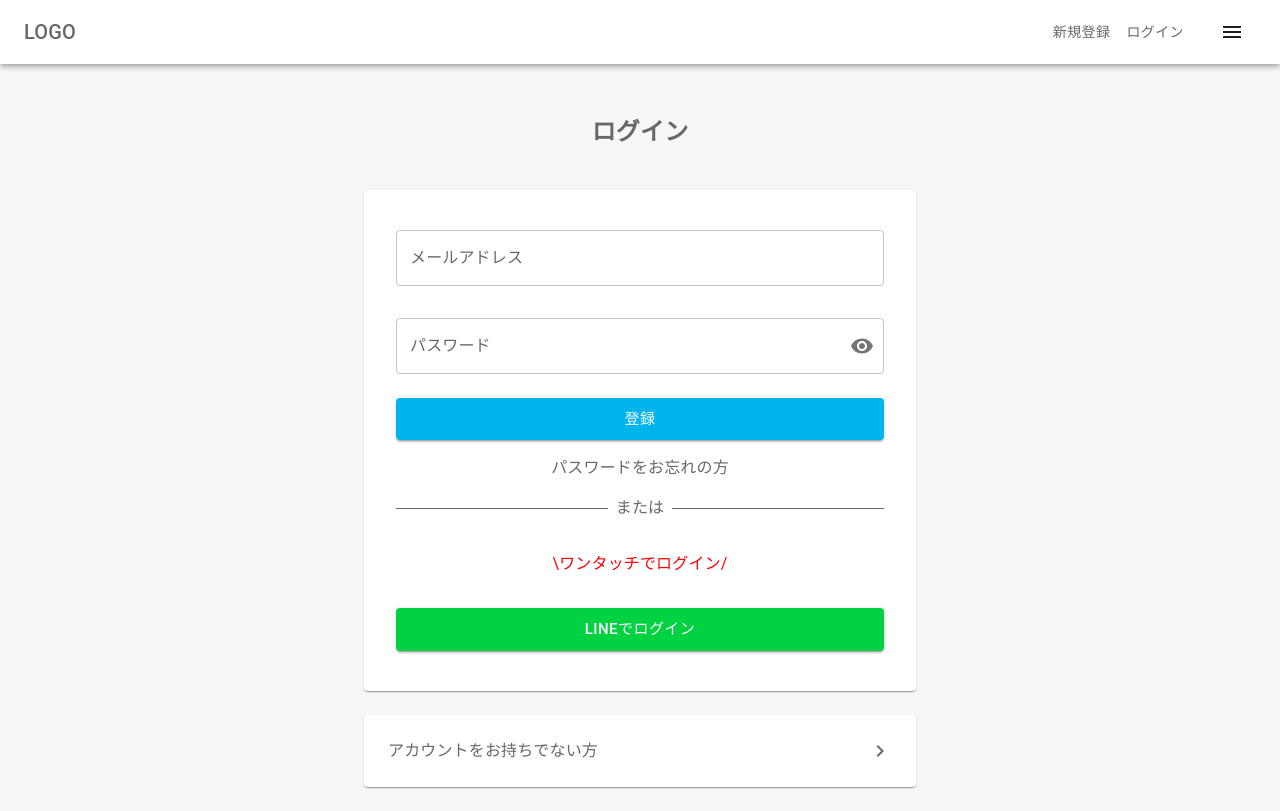
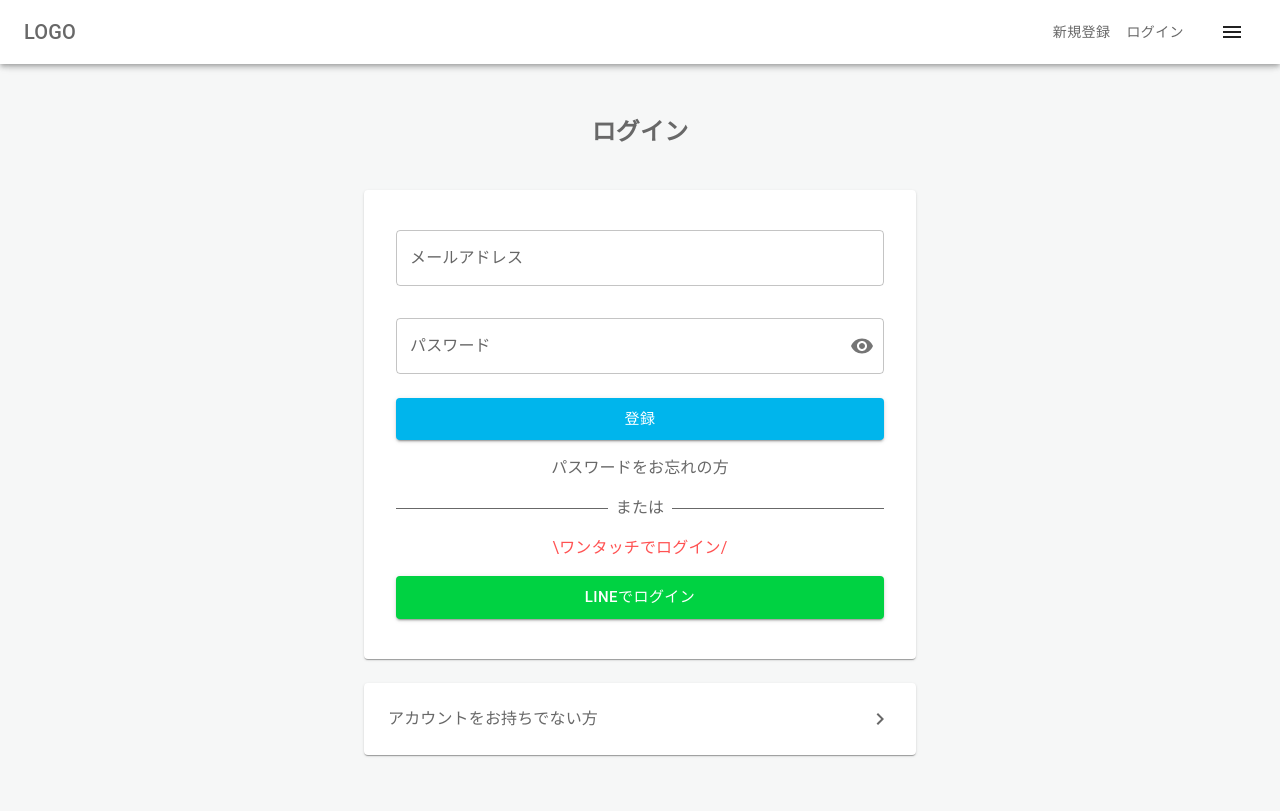
Before and after one commit to suzuki-motomichi/tests, a React (Create React App) app in the folder frontend/app/: page /login in a window 1280 px wide. Built offline with nearby package versions, Linux system fonts and the light colour scheme.

Commit message:
fix: Boxとcolorを追加した

```diff
--- a/frontend/app/src/components/organisms/LoginForm.tsx
+++ b/frontend/app/src/components/organisms/LoginForm.tsx
@@ -53,7 +53,7 @@ const LoginForm: React.FC = () => {
             />
             <Link to="#">パスワードをお忘れの方</Link>
             <Or />
-            <p style={{color: "red"}}>\ワンタッチでログイン/</p>
+            <Box sx={warningText}>\ワンタッチでログイン/</Box>
             <PrimaryButton
               handleClickButton={handleClickButton}
               text={"LINEでログイン"}
@@ -72,5 +72,8 @@ const cardContentStyle = {
   display: "flex",
   flexDirection: "column",
 };
+const warningText = {
+  color: "warningText.main",
+};
 
 export default LoginForm;
--- a/frontend/app/src/style/theme.tsx
+++ b/frontend/app/src/style/theme.tsx
@@ -9,7 +9,7 @@ declare module "@mui/material/styles/createPalette" {
     warningBackground: {
       main: string;
     };
-    primaryTex: {
+    primaryText: {
       main: string;
     };
     overlay: {
@@ -24,6 +24,9 @@ declare module "@mui/material/styles/createPalette" {
     textSecondary: {
       main: string;
     };
+    warningText: {
+      main: string;
+    }
   }
   interface PaletteOptions {
     dangerBackground?: PaletteColorOptions;
@@ -33,6 +36,7 @@ declare module "@mui/material/styles/createPalette" {
     line?: PaletteColorOptions;
     disabled?: PaletteColorOptions;
     textSecondary?: PaletteColorOptions;
+    warningText?: PaletteColorOptions;
   }
 }
 
@@ -78,5 +82,8 @@ export const theme = createTheme({
     background: {
       default: "#f6f7f7",
     },
+    warningText: {
+      main: "#ff5252",
+    }
   },
 });
```
